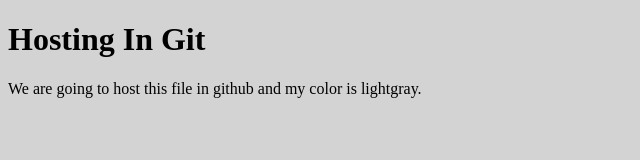
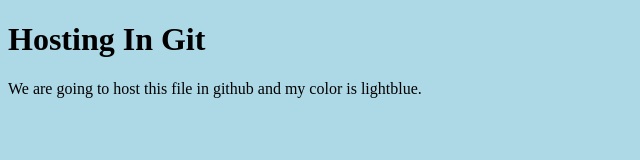
Before and after one commit to shabeebMongam/hosting, a plain HTML site: page index.html in a window 1280 px wide. Shown: the whole page, without its empty margins (0-640 px from the left). Drawn offline with Linux system fonts and the light colour scheme.

Commit message:
change color to lightblue

```diff
--- a/index.html
+++ b/index.html
@@ -9,7 +9,7 @@
   <body>
     <main>
       <h1>Hosting In Git</h1>
-      <p>We are going to host this file in github and my color is lightgray.</p>
+      <p>We are going to host this file in github and my color is lightblue.</p>
     </main>
   </body>
 </html>
--- a/style.css
+++ b/style.css
@@ -1,7 +1,7 @@
 body{
     width:100vw;
     height:100vh;
-    background-color: lightgray;
+    background-color: lightblue;
 }
 p{
     color: black;
```
